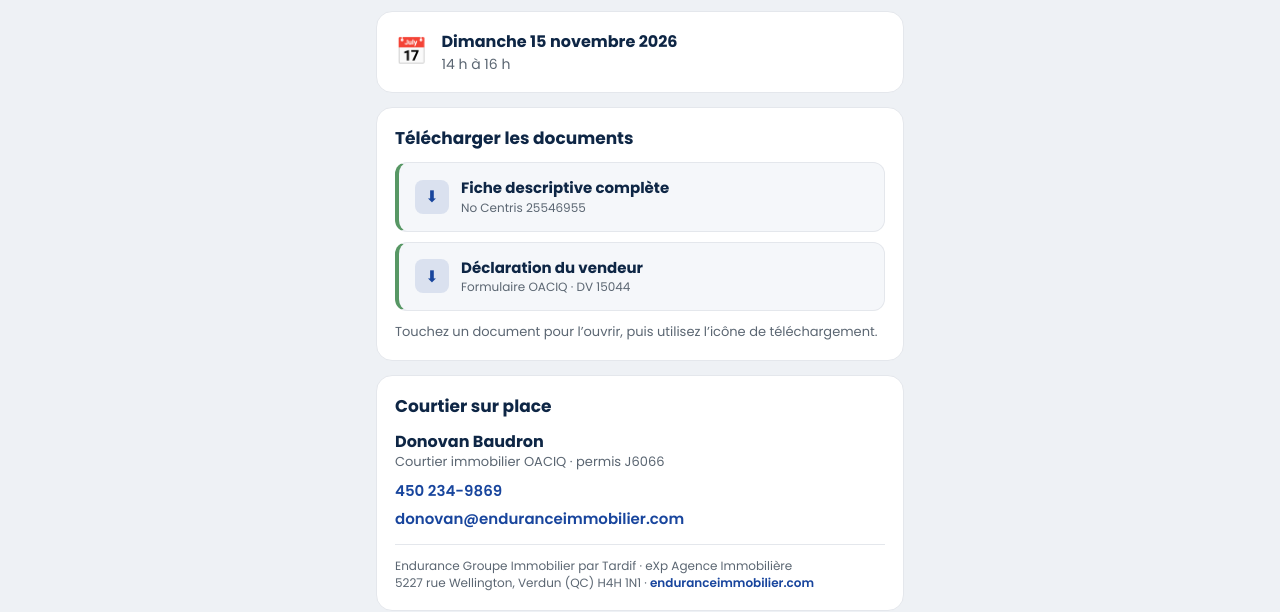
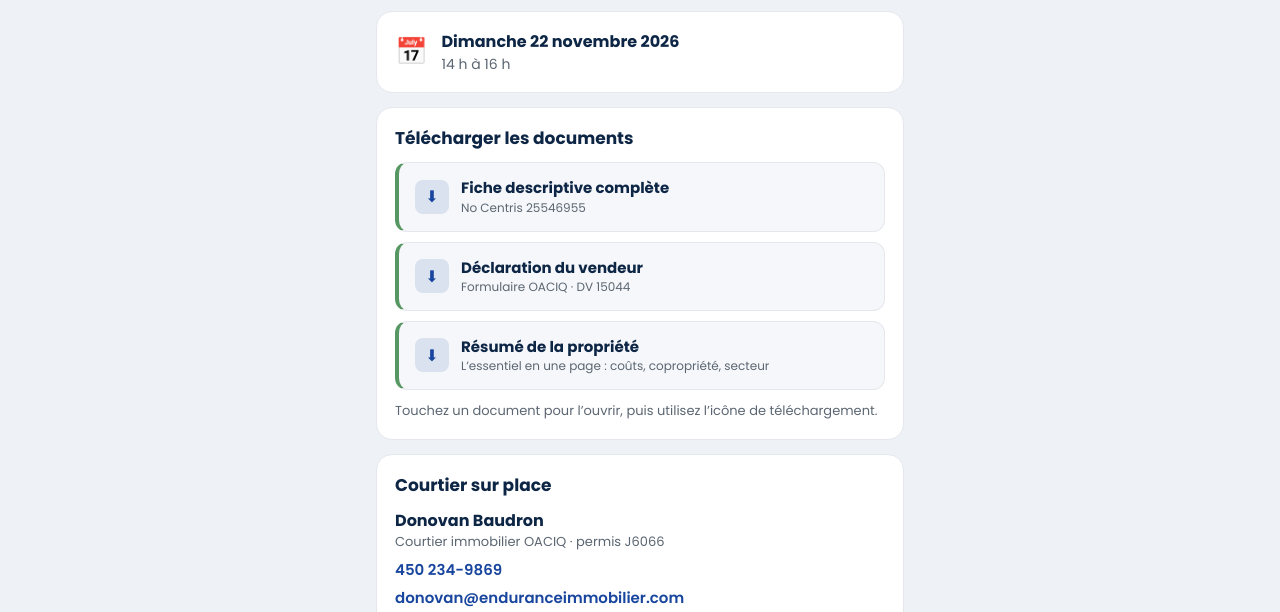
Before and after one commit to Donovan-Baudron/VL-514-Metairie, a plain HTML site: page index.html in a window 1280 px wide. Shown: the part 188-800 px from the top of the page. Drawn offline with Linux system fonts and the light colour scheme.

Commit message:
VL déplacée au dimanche 22 novembre + lien vers le résumé

```diff
--- a/index.html
+++ b/index.html
@@ -2,7 +2,7 @@
 <html lang="fr"><head><meta charset="utf-8">
 <meta name="viewport" content="width=device-width, initial-scale=1">
 <title>Visite libre – 514 rue de la Métairie</title>
-<meta name="description" content="Documents de la visite libre du 514 rue de la Métairie, Île-des-Soeurs – dimanche 15 novembre 2026, 14 h à 16 h.">
+<meta name="description" content="Documents de la visite libre du 514 rue de la Métairie, Île-des-Soeurs – dimanche 22 novembre 2026, 14 h à 16 h.">
 <link rel="preconnect" href="https://fonts.googleapis.com"><link rel="preconnect" href="https://fonts.gstatic.com" crossorigin>
 <link href="https://fonts.googleapis.com/css2?family=Poppins:wght@400;600;700&display=swap" rel="stylesheet">
 <style>
@@ -48,7 +48,7 @@ footer img{height:34px;width:auto;display:block}
 
   <div class="card">
     <div class="visit"><div class="ico">📅</div>
-      <div><div class="t">Dimanche 15 novembre 2026</div><div class="s">14&nbsp;h à 16&nbsp;h</div></div></div>
+      <div><div class="t">Dimanche 22 novembre 2026</div><div class="s">14&nbsp;h à 16&nbsp;h</div></div></div>
   </div>
 
   <div class="card">
@@ -56,6 +56,7 @@ footer img{height:34px;width:auto;display:block}
     <div class="doclist">
       <a class="dl-btn" href="https://drive.google.com/file/d/1MkyBijEpinYqz_9hxngouW_ufwv85vmM/view?usp=sharing" target="_blank" rel="noopener"><span class="ic">⬇</span><span><span class="t">Fiche descriptive complète</span><span class="s">No Centris 25546955</span></span></a>
       <a class="dl-btn" href="https://drive.google.com/file/d/12T9gzo3gT6rxgXGeGzcewoEKptUuavgQ/view?usp=sharing" target="_blank" rel="noopener"><span class="ic">⬇</span><span><span class="t">Déclaration du vendeur</span><span class="s">Formulaire OACIQ · DV 15044</span></span></a>
+      <a class="dl-btn" href="resume.html"><span class="ic">⬇</span><span><span class="t">Résumé de la propriété</span><span class="s">L’essentiel en une page : coûts, copropriété, secteur</span></span></a>
     </div>
     <p class="hint">Touchez un document pour l’ouvrir, puis utilisez l’icône de téléchargement.</p>
   </div>
```
